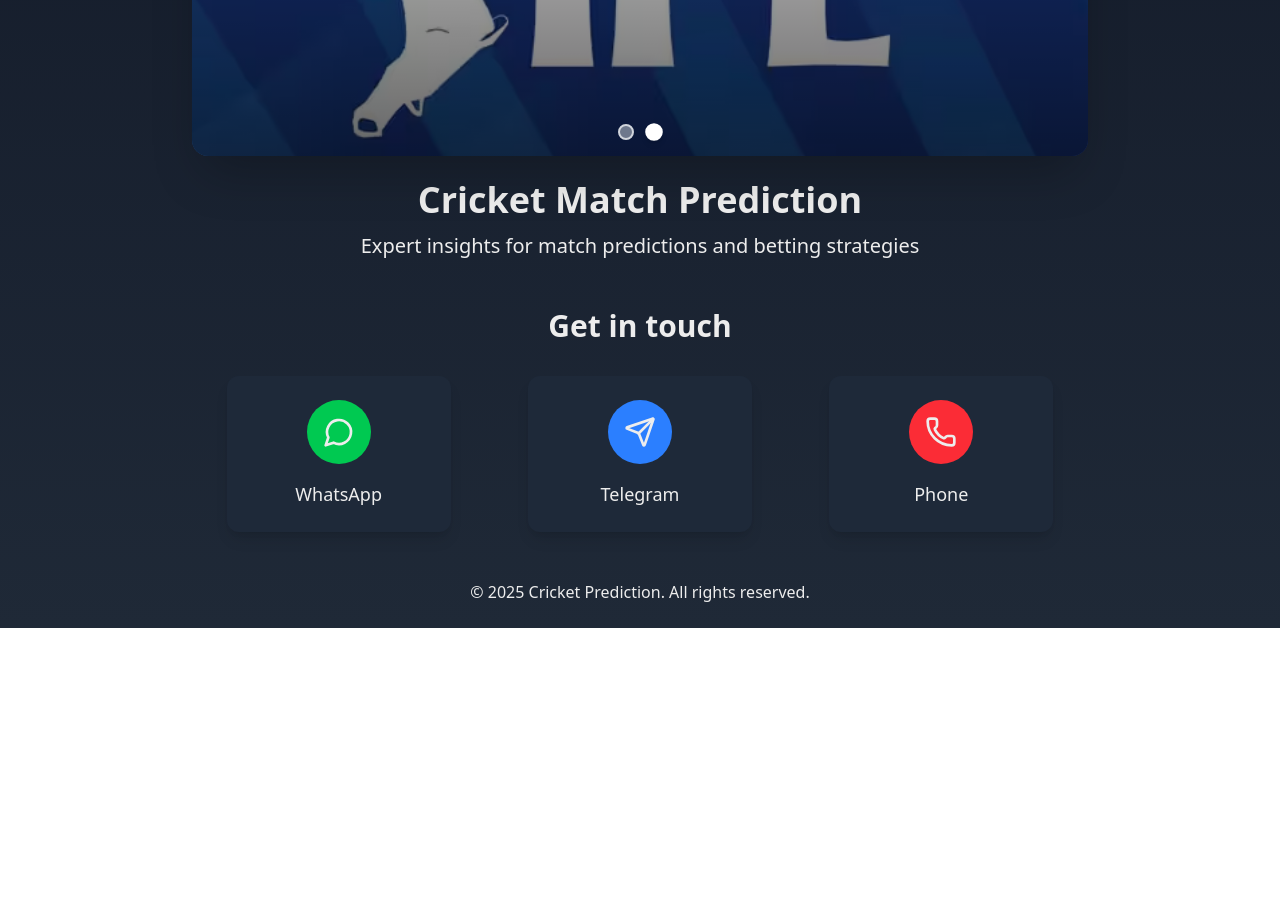
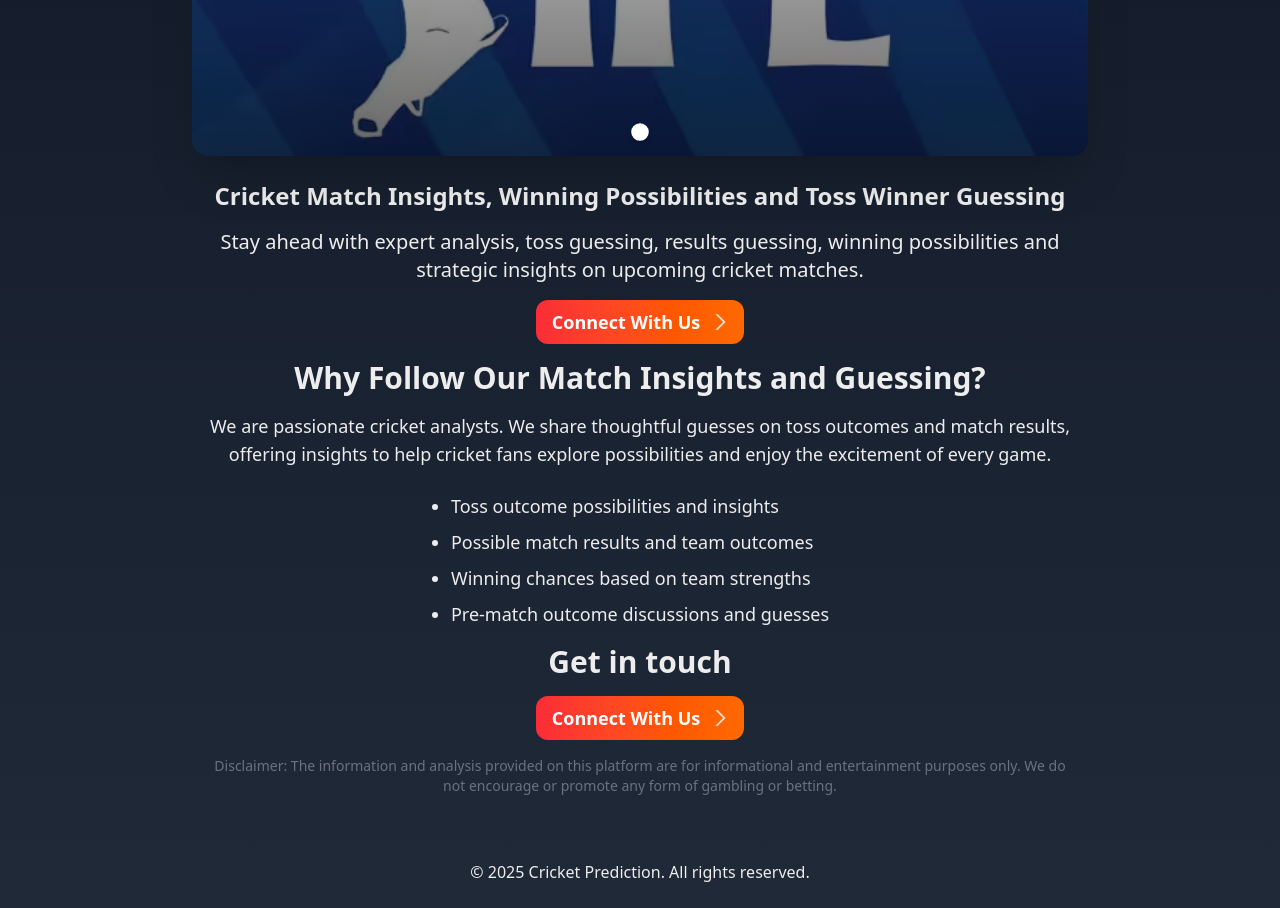
Before and after one commit to AbhishekAglave/cricket-prediction, a Next.js app: page / in a window 1280 px wide. Shown: the part 440-1348 px from the top of the page. Before the commit the page ends 1068 px from the top, so only its background shows below. Built offline with nearby package versions, Linux system fonts and the light colour scheme; no server answers.

Commit message:
logout functionality, fixes, pages content changed

```diff
--- a/app/about/page.tsx
+++ b/app/about/page.tsx
@@ -1,3 +1,4 @@
+import Link from 'next/link';
 import React from 'react';
 
 const AboutPage = () => {
@@ -6,46 +7,57 @@ const AboutPage = () => {
       <h1 className="text-4xl font-bold mb-6">About Us</h1>
 
       <p className="mb-4">
-        Welcome to our Cricket Live Prediction platform! We provide accurate and timely predictions for all major T20
-        cricket leagues including the IPL, PSL, BBL, and more.
+        Welcome to our IPL Match Insights platform! We specialize in providing thoughtful guesses and possibilities for
+        all IPL matches. Our focus is on sharing valuable insights to enhance your excitement and engagement with the
+        Indian Premier League.
       </p>
 
       <h2 className="text-2xl font-semibold mb-2">What We Offer</h2>
       <p className="mb-4">
-        Our platform delivers toss predictions, session updates, and match winner predictions 🏆 before the start of
-        each game. We aim to give cricket fans valuable insights and help them enjoy the excitement of T20 cricket with
-        our free predictions.
+        We offer toss outcome possibilities, winning chances, and match result guessing for every IPL game. Our insights
+        are based on team performances, player form, and match conditions to help fans explore the possibilities before
+        the action begins.
       </p>
 
       <h2 className="text-2xl font-semibold mb-2">Our Mission</h2>
       <p className="mb-4">
-        Our mission is to provide free and reliable match predictions to cricket enthusiasts around the world. We do not
-        charge for our services and never ask users for any kind of payment.
+        Our mission is to provide free and reliable IPL match insights to cricket lovers around the world. We aim to
+        make IPL matches more exciting by sharing our guesses and discussions—completely free of cost and without any
+        registration.
       </p>
 
       <h2 className="text-2xl font-semibold mb-2">No Real Money Involvement</h2>
       <p className="mb-4">
-        We do not support or promote any real money betting or gambling. Our predictions are strictly for informational
-        and entertainment purposes. We care about the safety and privacy of our users and provide a responsible
-        experience.
+        We do not support or promote any form of real money betting or gambling. All our IPL insights and guesses are
+        shared purely for informational and entertainment purposes. We prioritize responsible use and fan enjoyment.
       </p>
 
       <h2 className="text-2xl font-semibold mb-2">User Privacy</h2>
       <p className="mb-4">
-        We respect your privacy. You can browse and use our services without sharing any personal information. We do not
-        collect or store user data.
+        Your privacy is important to us. You can explore our IPL match insights and content without sharing any personal
+        information. We do not collect or store any user data.
       </p>
 
       <h2 className="text-2xl font-semibold mb-2">Why Choose Us?</h2>
       <ul className="list-disc list-inside mb-4 space-y-2">
-        <li>Free predictions for all T20 matches</li>
-        <li>Toss, session, and match winner updates</li>
+        <li>Free IPL toss guessing and match outcome discussions</li>
+        <li>Winning possibilities based on team analysis and conditions</li>
         <li>No registration or payment required</li>
-        <li>User privacy and safety are our top priorities</li>
+        <li>We respect your privacy and ensure a safe experience</li>
       </ul>
 
-      <h2 className="text-2xl font-semibold mb-2">Contact Us</h2>
-      <p className="mb-4">Have any questions or feedback? Feel free to reach out to us anytime!</p>
+      <h2 className="text-2xl font-semibold mb-2">
+        <Link href="/contact-us" className="link">
+          Contact Us
+        </Link>
+      </h2>
+      <p className="mb-4">
+        Have questions, suggestions, or feedback about our IPL insights? Feel free to{' '}
+        <Link href="/contact-us" className="link font-bold">
+          reach out to us
+        </Link>{' '}
+        anytime!
+      </p>
     </div>
   );
 };
--- a/app/globals.css
+++ b/app/globals.css
@@ -16,3 +16,21 @@ body {
 
   font-family: var(--font-sans), Arial, Helvetica, sans-serif;
 }
+
+.link {
+  color: rgb(0, 140, 255);
+}
+
+@keyframes wiggle-horizontal {
+  0%,
+  100% {
+    transform: translateX(0);
+  }
+  50% {
+    transform: translateX(5px); /* move it right */
+  }
+}
+
+.animate-wiggle-horizontal {
+  animation: wiggle-horizontal 1s ease-in-out infinite;
+}
--- a/app/page.tsx
+++ b/app/page.tsx
@@ -1,12 +1,8 @@
+import Link from 'next/link';
 import ImageSlider from './components/ImageSlider'; // adjust path if needed
-import ContactCard from './components/ContactCard'; // adjust path if needed
-import { Phone, MessageCircle, Instagram, Send } from 'lucide-react';
+import { ChevronRightIcon } from '@heroicons/react/24/solid';
 
 const sliderImages = [
-  {
-    src: '/images/slider/Cricket-Match-Prediction-Sites-Betting-Tips.jpeg',
-    alt: 'Cricket Stadium'
-  },
   {
     src: '/images/slider/ipl.avif',
     alt: 'IPL Cricket Match'
@@ -20,51 +16,70 @@ export default function Home() {
       <ImageSlider images={sliderImages} />
 
       {/* Main content */}
-      <div className="text-center mb-12 transform transition-all duration-500 hover:scale-105">
-        <h2 className="text-3xl md:text-4xl font-bold mb-3">Cricket Match Prediction</h2>
-        <p className="text-xl">Expert insights for match predictions and betting strategies</p>
+      <div className="text-center mb-4">
+        <h1 className="text-2xl font-bold mb-4">
+          Cricket Match Insights, Winning Possibilities and Toss Winner Guessing
+        </h1>
+        <p className="text-xl">
+          Stay ahead with expert analysis, toss guessing, results guessing, winning possibilities and strategic insights
+          on upcoming cricket matches.
+        </p>
       </div>
 
-      <h3 className="text-2xl md:text-3xl font-semibold text-center mb-8">Get in touch</h3>
+      <div className="flex justify-center">
+        <Link
+          href={'/contact-us'}
+          className="mb-4 py-2 px-4 text-nowrap inline-flex items-center rounded-xl bg-gradient-to-r from-red-500 to-orange-500 text-white font-semibold text-lg hover:from-red-600 hover:to-orange-600 transition-all duration-300"
+        >
+          <span>Connect With Us</span>
+          <span className="ml-1 animate-wiggle-horizontal">
+            <ChevronRightIcon className="h-[24px] w-[24px]" />
+          </span>
+        </Link>
+      </div>
 
-      {/* Contact Icons Grid */}
-      <div className="flex flex-wrap gap-2 justify-around">
-        <ContactCard
-          title="WhatsApp"
-          href="https://wa.me/919503773632?text=Hi%2C%20I%20need%20a%20prediction" // WhatsApp direct link
-          icon={MessageCircle}
-          iconBgColor="bg-green-500"
-          hoverBgColor="hover:bg-green-900"
-          className="w-100 md:w-1/4"
-        />
+      {/* About Section */}
+      <section className="mb-4 px-4">
+        <h2 className="text-2xl md:text-3xl font-semibold mb-4 text-center">
+          Why Follow Our Match Insights and Guessing?
+        </h2>
 
-        <ContactCard
-          title="Telegram"
-          href="https://t.me/chavhanexpert" // Telegram username link
-          icon={Send}
-          iconBgColor="bg-blue-500"
-          hoverBgColor="hover:bg-blue-900"
-          className="w-100 md:w-1/4"
-        />
+        <p className="text-lg text-center mb-6">
+          We are passionate cricket analysts. We share thoughtful guesses on toss outcomes and match results, offering
+          insights to help cricket fans explore possibilities and enjoy the excitement of every game.
+        </p>
 
-        {/* <ContactCard
-          title="Instagram"
-          href="https://www.instagram.com/abhishek.x85" // Instagram profile link
-          icon={Instagram}
-          iconBgColor="bg-gradient-to-tr from-purple-500 to-pink-500"
-          hoverBgColor="hover:bg-purple-900"
-          className="w-100 md:w-1/4"
-        /> */}
+        <div className="flex justify-center">
+          <ul className="list-disc text-left space-y-2 text-lg">
+            <li>Toss outcome possibilities and insights</li>
+            <li>Possible match results and team outcomes</li>
+            <li>Winning chances based on team strengths</li>
+            <li>Pre-match outcome discussions and guesses</li>
+          </ul>
+        </div>
+      </section>
 
-        <ContactCard
-          title="Phone"
-          href="tel:+919503773632" // Phone call link
-          icon={Phone}
-          iconBgColor="bg-red-500"
-          hoverBgColor="hover:bg-red-900"
-          className="w-100 md:w-1/4"
-        />
+      {/* Get in Touch */}
+      <h3 className="text-2xl md:text-3xl font-semibold text-center mb-4">Get in touch</h3>
+      <div className="flex justify-center">
+        <Link
+          href={'/contact-us'}
+          className="mb-4 py-2 px-4 text-nowrap inline-flex items-center rounded-xl bg-gradient-to-r from-red-500 to-orange-500 text-white font-semibold text-lg hover:from-red-600 hover:to-orange-600 transition-all duration-300"
+        >
+          <span>Connect With Us</span>
+          <span className="ml-1 animate-wiggle-horizontal">
+            <ChevronRightIcon className="h-[24px] w-[24px]" />
+          </span>
+        </Link>
       </div>
+
+      {/* Disclaimer Section */}
+      <section className="mb-4 px-4 text-sm text-gray-500 text-center">
+        <p>
+          Disclaimer: The information and analysis provided on this platform are for informational and entertainment
+          purposes only. We do not encourage or promote any form of gambling or betting.
+        </p>
+      </section>
     </div>
   );
 }
--- a/app/privacy-policy/page.tsx
+++ b/app/privacy-policy/page.tsx
@@ -1,3 +1,4 @@
+import Link from 'next/link';
 import React from 'react';
 
 const PrivacyPolicyPage = () => {
@@ -6,52 +7,65 @@ const PrivacyPolicyPage = () => {
       <h1 className="text-4xl font-bold mb-6">Privacy Policy</h1>
 
       <p className="mb-4">
-        Welcome to our Cricket Live Prediction platform! We value your privacy and are committed to protecting your
-        personal information.
+        Welcome to our IPL Match Insights platform! We value your privacy and are committed to protecting any
+        information related to your experience here.
       </p>
 
       <h2 className="text-2xl font-semibold mb-2">Information We Collect</h2>
       <p className="mb-4">
-        We do not collect any personal data from users. You are free to access and use our website without providing any
-        personal information.
+        We do not collect any personal information from users. You can access and use our website freely without sharing
+        any personal data.
       </p>
 
       <h2 className="text-2xl font-semibold mb-2">How We Use Information</h2>
       <p className="mb-4">
-        As we do not collect any personal information, we do not use, share, or store any user data.
+        Since we do not collect personal information, we do not use, store, or share any data related to our users. You
+        can enjoy our IPL match insights and guesses without any concerns about your privacy.
       </p>
 
       <h2 className="text-2xl font-semibold mb-2">No Paid Services</h2>
       <p className="mb-4">
-        We do not offer any paid services. Our predictions for IPL, PSL, BBL, and all T20 leagues, including toss,
-        session, and match winner predictions, are provided for free.
+        We do not offer any paid services. All IPL match guesses, toss possibilities, and winning insights are shared
+        for free. There are no subscriptions, registrations, or payments required to access our content.
       </p>
 
       <h2 className="text-2xl font-semibold mb-2">No Real Money Involvement</h2>
       <p className="mb-4">
-        This website does not support or involve any kind of real money betting or gambling. Our predictions are for
-        informational and entertainment purposes only.
+        This website does not promote or support real money betting or gambling of any kind. All the IPL-related content
+        we provide is strictly for informational and entertainment purposes. We encourage responsible use of our
+        insights.
       </p>
 
       <h2 className="text-2xl font-semibold mb-2">Third-Party Links</h2>
       <p className="mb-4">
-        Our website may contain links to external sites. We are not responsible for the privacy practices or the content
-        of those websites.
+        Our website may include links to third-party sites for additional information or reference. Please note, we are
+        not responsible for the privacy policies or content of these external sites.
       </p>
 
       <h2 className="text-2xl font-semibold mb-2">User Privacy</h2>
       <p className="mb-4">
-        We respect user privacy. We do not require registration or any personal details to access the content on our
-        website.
+        We respect your privacy. You are not required to register, sign up, or provide any personal details to use our
+        IPL match insights and possibilities.
       </p>
 
       <h2 className="text-2xl font-semibold mb-2">Changes to This Policy</h2>
       <p className="mb-4">
-        We may update this Privacy Policy from time to time. Any changes will be posted on this page.
+        We may occasionally update our Privacy Policy to reflect changes in our practices or services. Any updates will
+        be posted on this page, and the changes will be effective immediately upon posting.
       </p>
 
-      <h2 className="text-2xl font-semibold mb-2">Contact Us</h2>
-      <p className="mb-4">If you have any questions about this Privacy Policy, feel free to contact us.</p>
+      <h2 className="text-2xl font-semibold mb-2">
+        <Link href="/contact-us" className="link">
+          Contact Us
+        </Link>
+      </h2>
+      <p className="mb-4">
+        If you have any questions or concerns regarding this Privacy Policy, feel free to{' '}
+        <Link href="/contact-us" className="link font-bold">
+          contact us
+        </Link>{' '}
+        anytime!
+      </p>
     </div>
   );
 };
--- a/middleware.ts
+++ b/middleware.ts
@@ -6,7 +6,7 @@ function createCallbackUrl(req: NextRequest): string {
   return encodeURIComponent(req.nextUrl.pathname + req.nextUrl.search);
 }
 
-const unprotectedRoutes = ['/welcome', '/admin/login', '/privacy-policy', '/about'];
+const unprotectedRoutes = ['/', '/logout', '/welcome', '/admin/login', '/privacy-policy', '/about'];
 
 export async function middleware(req: NextRequest) {
   if (unprotectedRoutes.includes(req.nextUrl.pathname)) {
--- a/package.json
+++ b/package.json
@@ -28,5 +28,6 @@
     "@types/react-dom": "^19",
     "tailwindcss": "^4",
     "typescript": "^5"
-  }
+  },
+  "packageManager": "pnpm@10.6.5+sha512.cdf928fca20832cd59ec53826492b7dc25dc524d4370b6b4adbf65803d32efaa6c1c88147c0ae4e8d579a6c9eec715757b50d4fa35eea179d868eada4ed043af"
 }
```
Also changed, not shown: app/admin/page.tsx (+5 -4 lines), app/components/AppBar.tsx (+14 -5 lines), app/contact-us/page.tsx (added, +51 -0 lines), app/lib/actions/users.ts (+8 -0 lines), app/logout/route.ts (deleted, +0 -11 lines).
